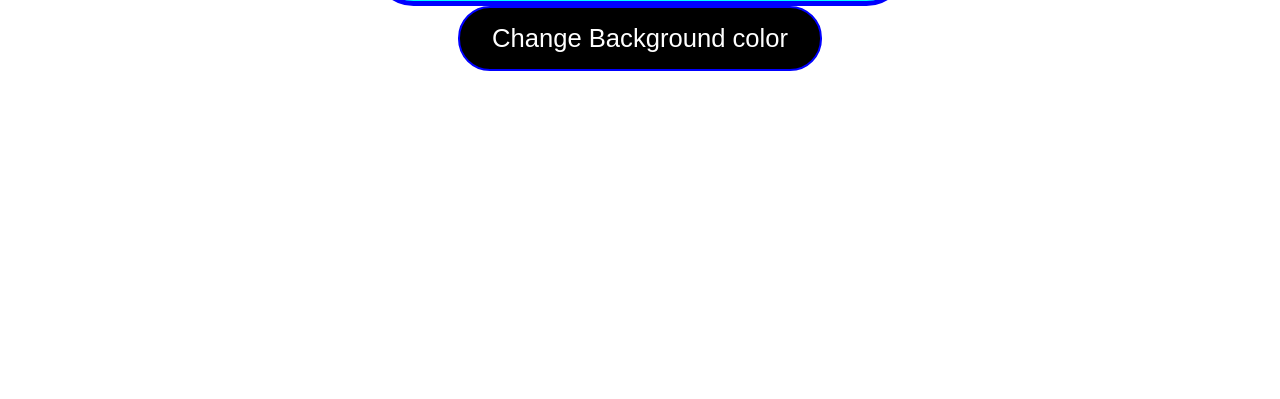
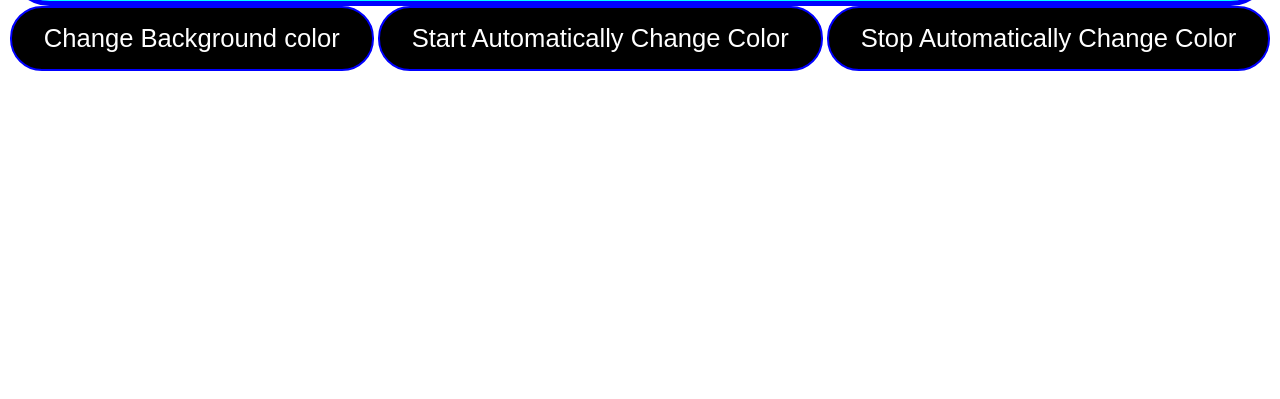
Before and after one commit to rahulk6661/changebackgroudcolor.github.io, a plain HTML site: page index.html in a window 1280 px wide. Shown: the part 401-800 px from the top of the page. Drawn offline with Linux system fonts and the light colour scheme.

Commit message:
Update index.html

```diff
--- a/index.html
+++ b/index.html
@@ -11,7 +11,10 @@
     <main>
     <div class="container">
 	<h1>Cureent color is:rgb(255,255,255)</h1>
-    <button>Change Background color</button>
+    <button class="id1">Change Background color</button>
+     <button class="id2">Start Automatically Change Color</button>
+    <button class="id3">Stop Automatically Change Color</button>
+
 </div>
 </main>
 </body>
```
